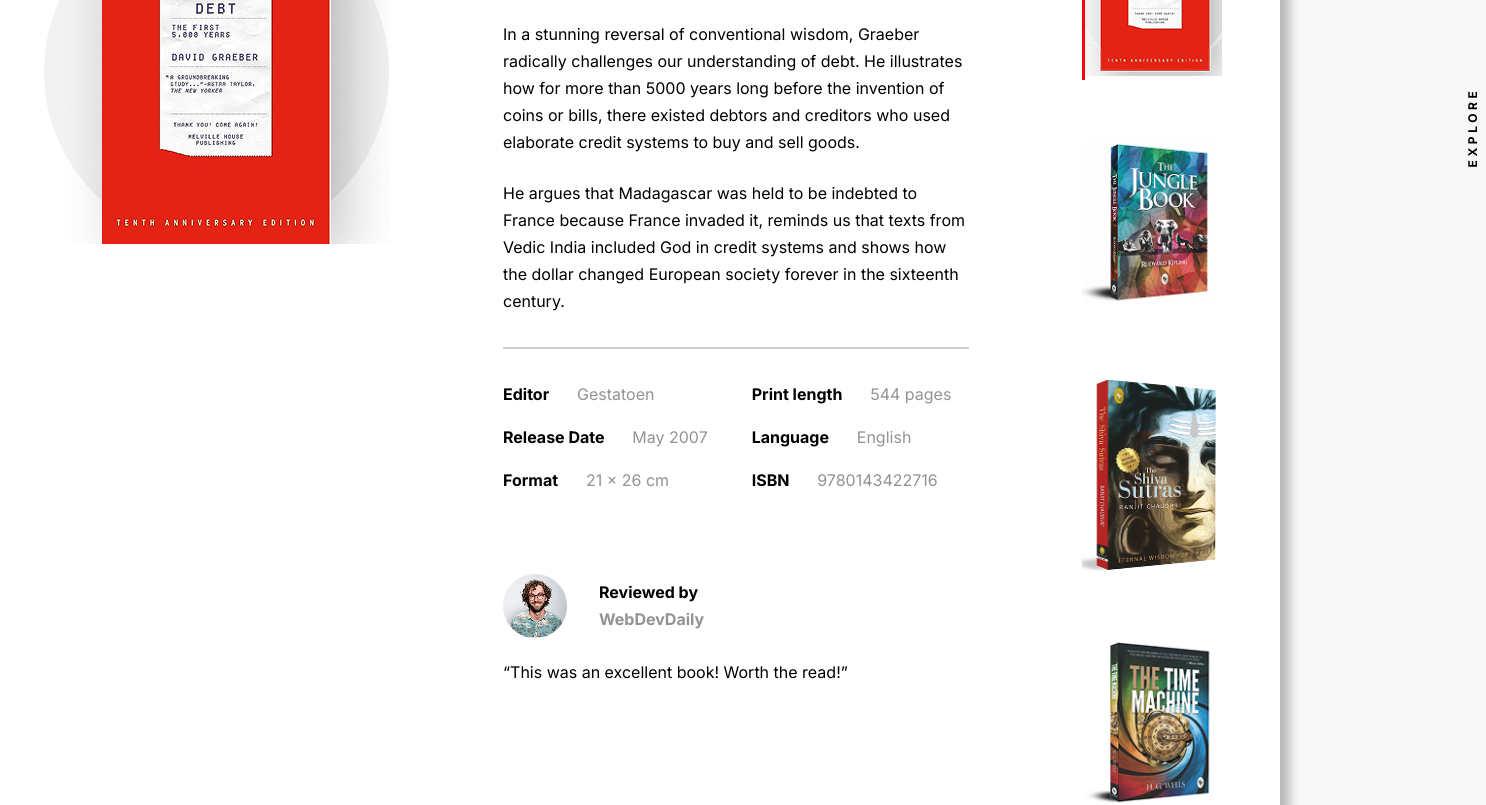
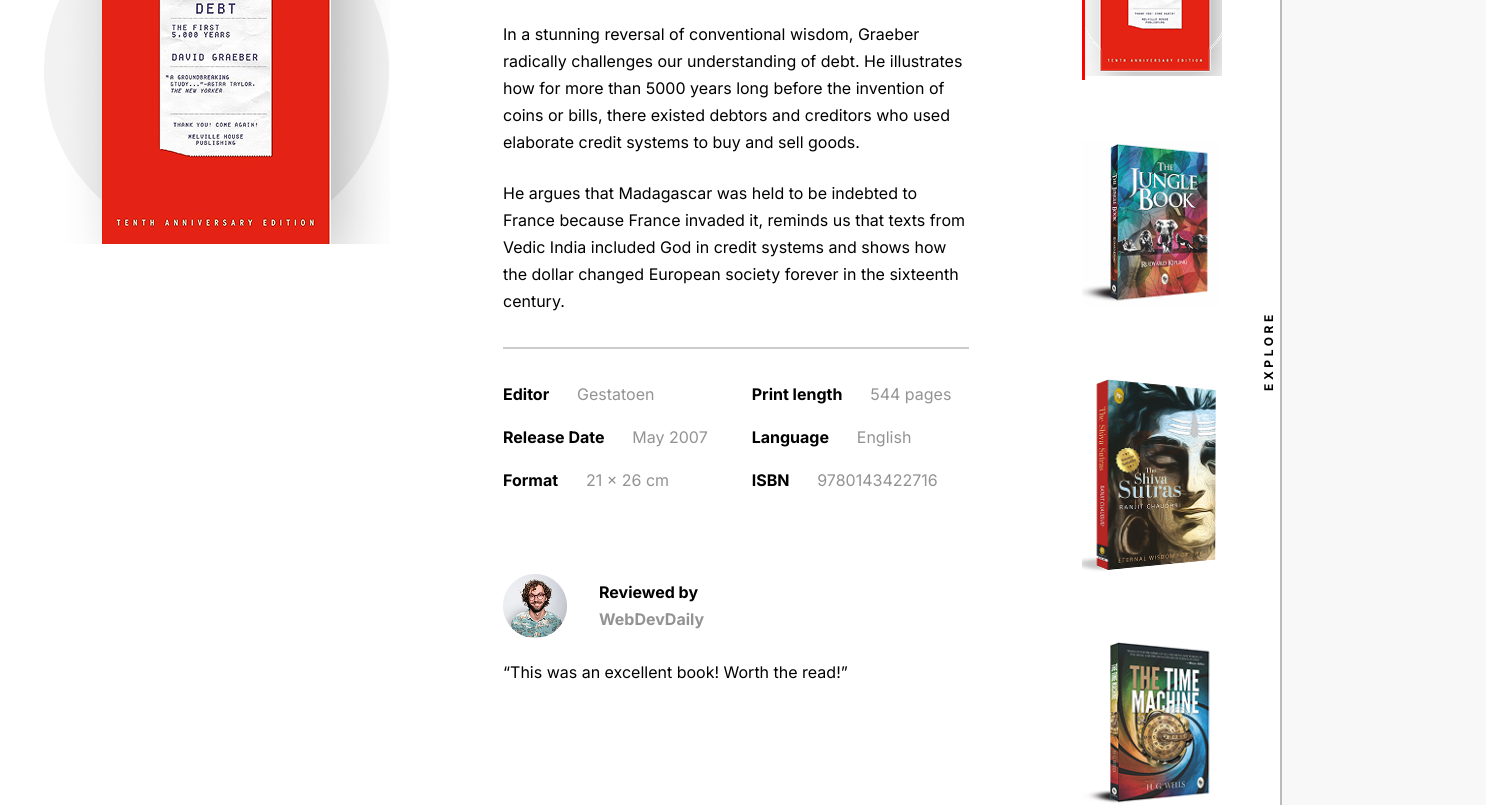
Before and after one commit to conradobi/Book-Listing-UI, a plain HTML site: page index.html in a window 1280 px wide. Shown: the part 246-1051 px from the top of the page, 1486 px wide, since content can reach past the window. Drawn offline with Linux system fonts and the light colour scheme.

Commit message:
completed

```diff
--- a/index.html
+++ b/index.html
@@ -65,11 +65,11 @@
                 <div class="inner-div"><img src="./img/junglebook.png" alt="" class="books"></div>
                 <div class="inner-div"><img src="./img/sutra.png" alt="" class="books"></div>
                 <div class="inner-div"><img src="./img/time.png" alt="" class="books"></div>
-                <div class="fixed">EXPLORE</div>tailwind
+
 
             </div>
         </div>
-
+<div class="fixed">EXPLORE</div>
     </section>
 
     <script src="./app.js"></script>
--- a/style.scss
+++ b/style.scss
@@ -16,6 +16,7 @@
 
 .wrapper {
   //   width: 70vw;
+  position: relative;
   max-width: 1440px;
   margin: 0 auto;
   background: #ffffff;
@@ -140,20 +141,16 @@
   border-color: red;
 }
 .fixed {
-  /* EXPLORE BOOKS */
-
   position: absolute;
+  top: 50%;
+  right: -60px; // Adjust as needed to keep it on the edge
+  transform: translateY(-50%) rotate(-90deg);
   width: 144px;
   height: 27px;
-  left: 1400px;
-  top: calc(50% - 27px / 2 - 58.5px);
-
   font-weight: 700;
   font-size: 12px;
   line-height: 27px;
-  /* identical to box height, or 225% */
   letter-spacing: 0.3em;
-
   color: #000000;
-  transform: rotate(-90deg);
+  z-index: 10;
 }
```
Also changed, not shown: style.css, 2 other files.
